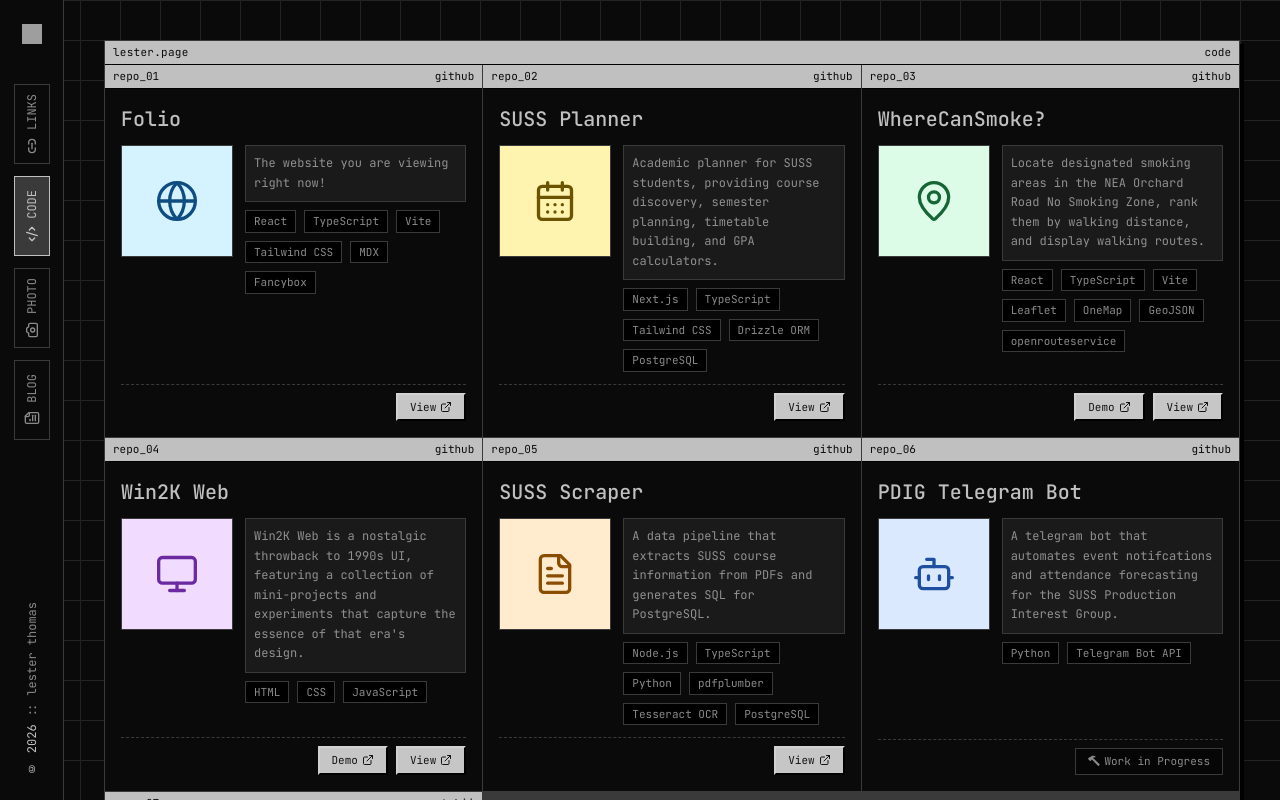
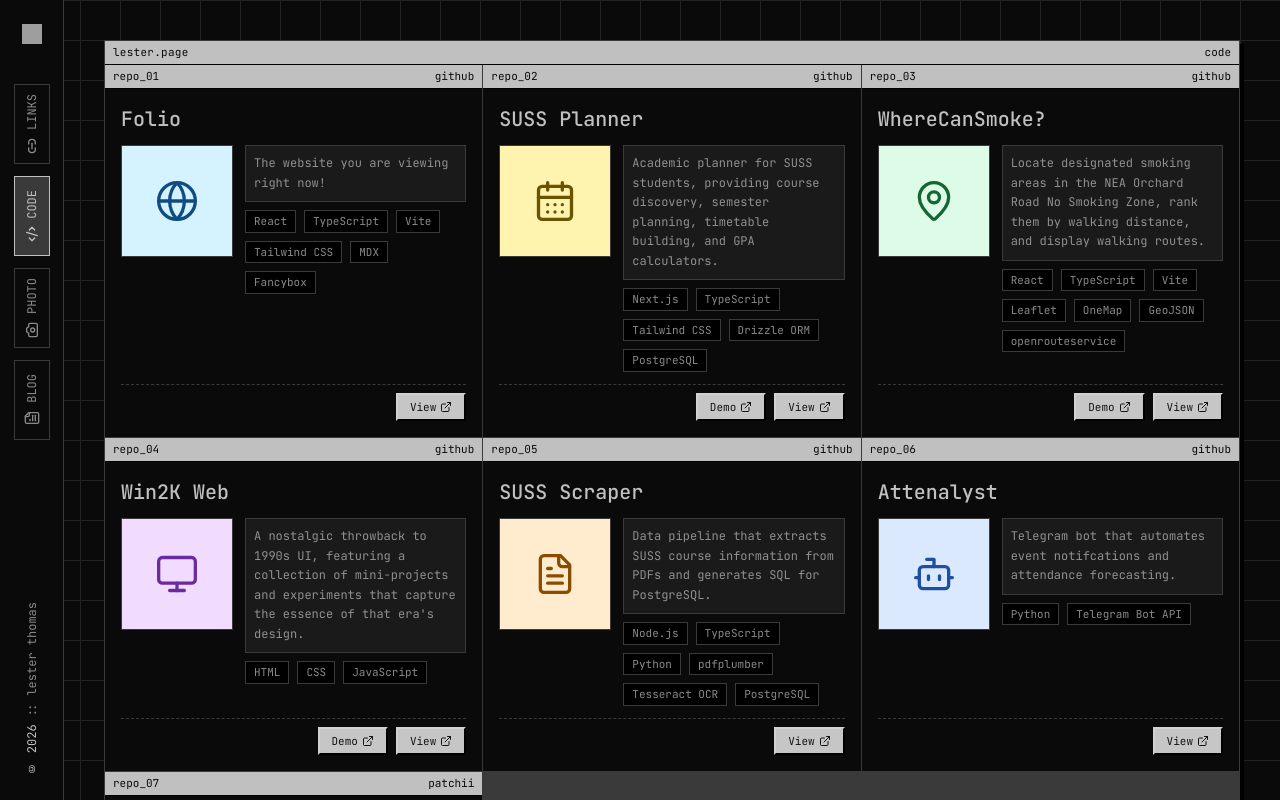
Before and after one commit to lester-td/folio, a React (Vite) app: page /code in a window 1280 px wide. Shown: the top 800 px of the page. Built offline with nearby package versions, Linux system fonts and the light colour scheme; grey boxes are pictures that could not be loaded.

Commit message:
amend code projects

```diff
--- a/src/app/components/Code.tsx
+++ b/src/app/components/Code.tsx
@@ -33,6 +33,7 @@ const projects: Project[] = [
     description:
       "Academic planner for SUSS students, providing course discovery, semester planning, timetable building, and GPA calculators.",
     tech: ["Next.js", "TypeScript", "Tailwind CSS", "Drizzle ORM", "PostgreSQL"],
+    demo: "https://sussplanner.com/",
     repo: "https://github.com/lester-td/SUSSplanner",
     label: "repo_02",
     source: "github",
@@ -62,7 +63,7 @@ const projects: Project[] = [
   {
     title: "Win2K Web",
     description:
-      "Win2K Web is a nostalgic throwback to 1990s UI, featuring a collection of mini-projects and experiments that capture the essence of that era's design.",
+      "A nostalgic throwback to 1990s UI, featuring a collection of mini-projects and experiments that capture the essence of that era's design.",
     tech: ["HTML", "CSS", "JavaScript"],
     demo: "https://old.lester.page",
     repo: "https://github.com/lester-td/win2k-web",
@@ -78,7 +79,7 @@ const projects: Project[] = [
   {
     title: "SUSS Scraper",
     description:
-      "A data pipeline that extracts SUSS course information from PDFs and generates SQL for PostgreSQL.",
+      "Data pipeline that extracts SUSS course information from PDFs and generates SQL for PostgreSQL.",
     tech: ["Node.js", "TypeScript", "Python", "pdfplumber", "Tesseract OCR", "PostgreSQL"],
     repo: "https://github.com/lester-td/SUSSplanner/tree/main/scraper",
     label: "repo_05",
@@ -91,24 +92,24 @@ const projects: Project[] = [
     published: true,
   },
   {
-    title: "PDIG Telegram Bot",
+    title: "Attenalyst",
     description:
-      "A telegram bot that automates event notifcations and attendance forecasting for the SUSS Production Interest Group.",
+      "Telegram bot that automates event notifcations and attendance forecasting.",
     tech: ["Python", "Telegram Bot API"],
-    repo: "https://github.com/lester-td/pdig-telegram-bot",
+    repo: "https://github.com/lester-td/attenalyst",
     label: "repo_06",
     source: "github",
     previewType: "icon",
     icon: Bot,
     iconTone: "bg-[#dbe9ff] text-[#1f4fa0]",
     closedSource: false,
-    workInProgress: true,
+    workInProgress: false,
     published: true,
   },
   {
     title: "Flashii Chat Userscripts",
     description:
-      "A collection of userscripts designed to extend the functionality of a friend's chat platform, adding various quality of life features.",
+      "Collection of userscripts designed to extend the functionality of the Flashii Chat client, adding various quality of life features.",
     tech: ["JavaScript", "HTML", "CSS"],
     repo: "https://patchii.net/lester/flashii-chat-userscripts",
     label: "repo_07",
```
